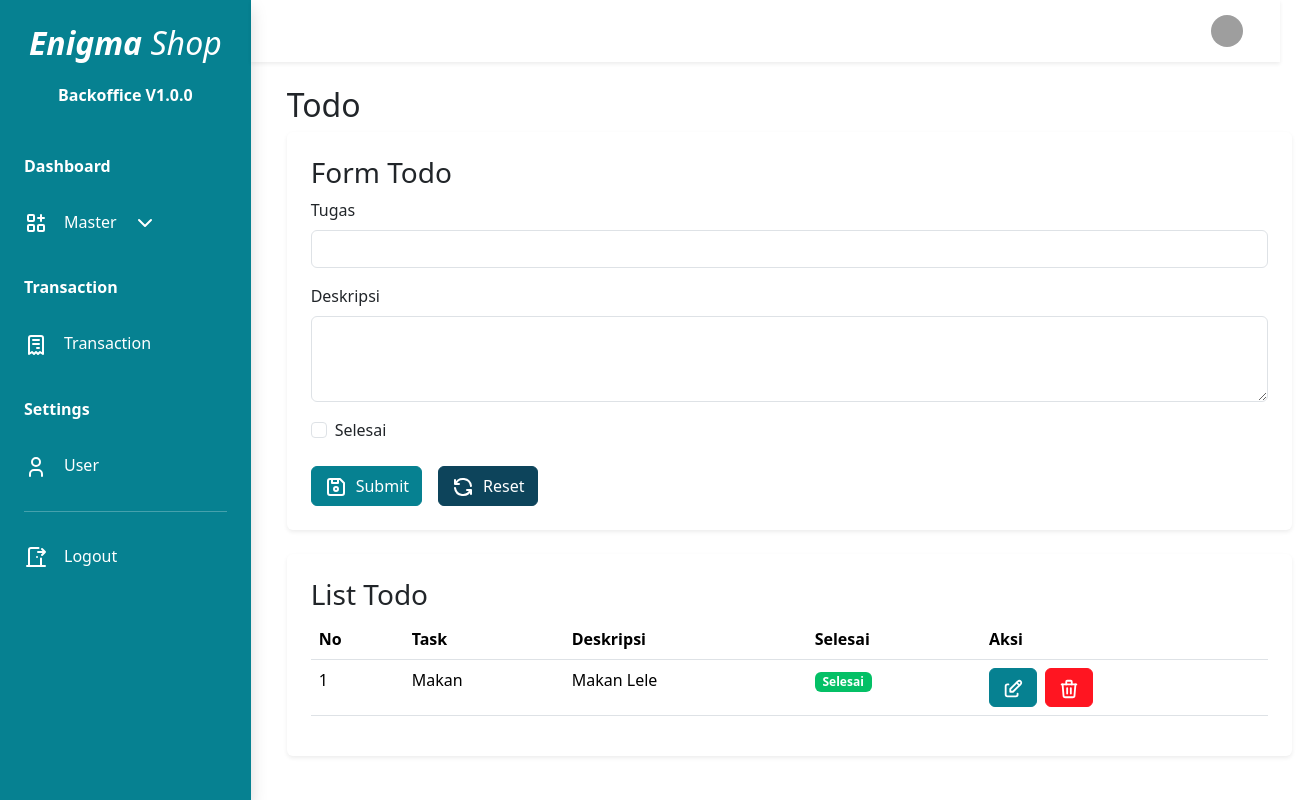
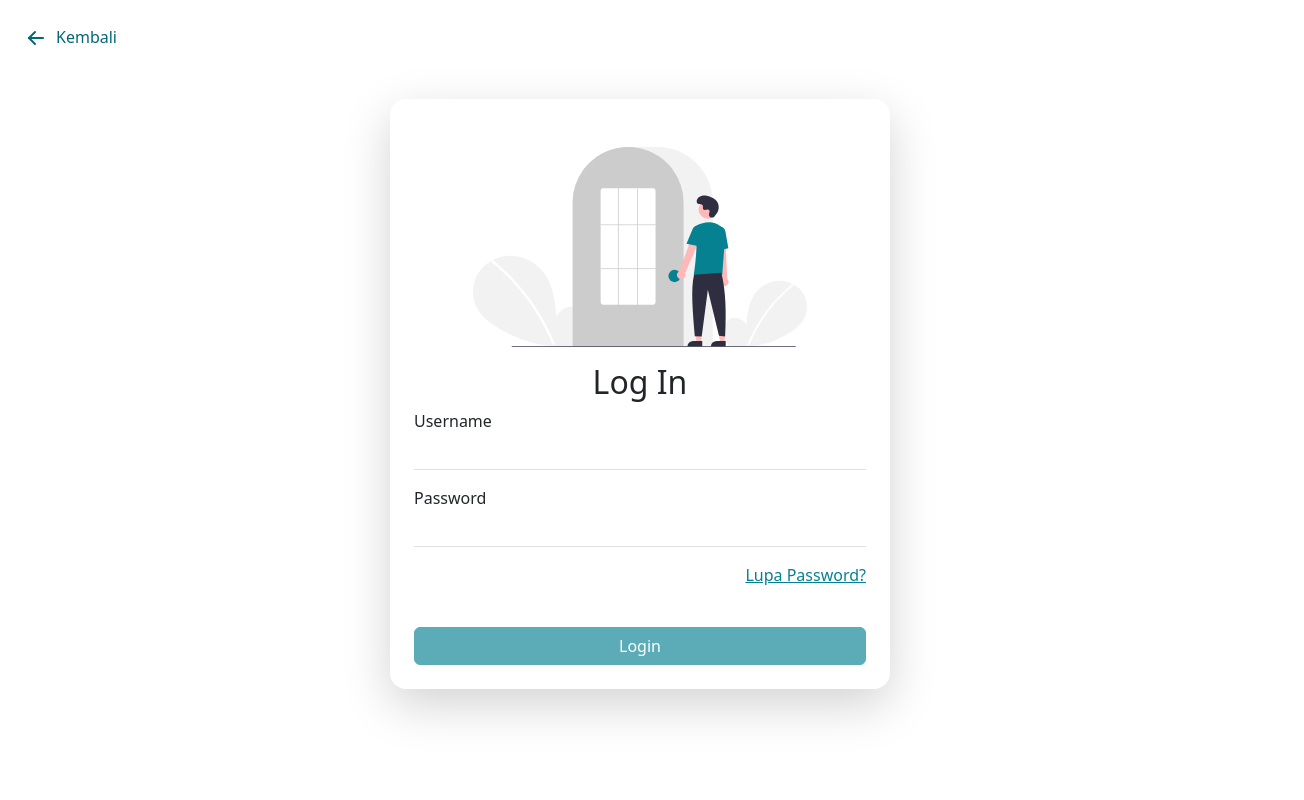
Before and after one commit to idazanggara/edu_enigma_shop, a React (Vite) app: page / in a window 1280 px wide. Shown: the whole page, 1304 px wide, since content can reach past the window. Built offline with nearby package versions, Linux system fonts and the light colour scheme; grey boxes are pictures that could not be loaded; a web font is replaced by a local one.

Commit message:
add withUIState

```diff
--- a/src/App.jsx
+++ b/src/App.jsx
@@ -1,12 +1,15 @@
 import React from "react";
 import Sidebar from "@shared/components/Sidebar/Sidebar";
 import Header from "@shared/components/Header/Header";
-// import Dashboard from "./pages/Dashboard/Dashboard";
-import Todo from "./pages/Todo/Todo";
+import Login from "@pages/Authentication/Login";
+import Dashboard from "@pages/Dashboard/Dashboard";
+import withUIState from "@shared/hoc/withUIState";
+import PropTypes from "prop-types";
 
 class App extends React.Component {
   state = {
-    page: <Todo />,
+    page: <Dashboard />,
+    isAuthenticated: false,
   };
 
   navigateTo = (component) => {
@@ -15,19 +18,46 @@ class App extends React.Component {
     });
   };
 
+  handleAuthentication = (status) => {
+    this.setState({
+      isAuthenticated: status,
+    });
+
+    if (status) {
+      this.props.showToast("Sukses login.");
+    } else {
+      this.props.showToast("Sukses logout.");
+    }
+  };
+
   render() {
+    const { page, isAuthenticated } = this.state;
+
     return (
       <>
-        <div className="d-flex">
-          <Sidebar navigateTo={this.navigateTo} />
-          <main className="w-100 flex-grow-1">
-            <Header />
-            {this.state.page}
-          </main>
-        </div>
+        {isAuthenticated ? (
+          <div className="d-flex">
+            <Sidebar
+              navigateTo={this.navigateTo}
+              handleAuthentication={this.handleAuthentication}
+            />
+            <main className="w-100 flex-grow-1">
+              <Header handleAuthentication={this.handleAuthentication} />
+              {page}
+            </main>
+          </div>
+        ) : (
+          <Login handleAuthentication={this.handleAuthentication} />
+        )}
       </>
     );
   }
 }
 
-export default App;
+App.propTypes = {
+  showToast: PropTypes.func,
+};
+
+const AppComponent = withUIState(App);
+
+export default AppComponent;
--- a/src/pages/Authentication/Login.jsx
+++ b/src/pages/Authentication/Login.jsx
@@ -1,8 +1,68 @@
+import { Component } from "react";
+import { IconArrowLeft } from "@tabler/icons-react";
 import login from "@/assets/images/login.svg";
-import { IconArrowLeft } from "@tabler/icons-react";
-import { Component } from "react";
+import PropTypes from "prop-types";
 
 class Login extends Component {
+  state = {
+    form: {
+      username: "",
+      password: "",
+    },
+    errors: {
+      username: "",
+      password: "",
+    },
+    isValid: false,
+  };
+
+  handleChange = (e) => {
+    const { name, value } = e.target;
+
+    let errors = { ...this.state.errors };
+
+    if (name === "username") {
+      errors.username = value.length === 0 ? "Username wajib di isi!" : "";
+    }
+
+    if (name === "password") {
+      errors.password = value.length === 0 ? "Password wajib di isi!" : "";
+    }
+
+    this.setState(
+      {
+        form: {
+          ...this.state.form,
+          [name]: value,
+        },
+        errors,
+      },
+      this.validateForm
+    );
+  };
+
+  validateForm = () => {
+    const { username, password } = this.state.form;
+    const { errors } = this.state;
+
+    const isValid =
+      username.trim() !== "" &&
+      password.trim() !== "" &&
+      Object.values(errors).every((error) => error === "");
+
+    this.setState({ isValid });
+  };
+
+  handleOnSubmit = (e) => {
+    e.preventDefault();
+    const { username, password } = this.state.form;
+    if (!this.state.isValid) return;
+
+    if (username === "admin" && password === "password") {
+      this.props.handleAuthentication(true);
+    }
+  };
+
   render() {
     return (
       <>
@@ -21,7 +81,7 @@ class Login extends Component {
           style={{ minHeight: "80vh" }}
         >
           <div className="shadow-lg rounded-4" style={{ width: 500 }}>
-            <form className="p-4">
+            <form onSubmit={this.handleOnSubmit} className="p-4">
               <div className="row mt-4 mb-3">
                 <div className="col text-center">
                   <img
@@ -34,27 +94,45 @@ class Login extends Component {
               </div>
               <h2 className="text-center">Log In</h2>
               <div className="mb-3">
-                <label htmlFor="email">Email</label>
+                <label htmlFor="username">Username</label>
                 <input
-                  type="email"
-                  name="email"
-                  id="email"
-                  className="form-control rounded-0 border-0 border-bottom"
+                  onChange={this.handleChange}
+                  type="text"
+                  name="username"
+                  id="username"
+                  className={`form-control rounded-0 border-0 border-bottom ${
+                    this.state.errors.username && "is-invalid"
+                  }`}
                 />
+                <div className="invalid-feedback">
+                  {this.state.errors.username}
+                </div>
               </div>
               <div className="mb-3">
                 <label htmlFor="password">Password</label>
                 <input
+                  onChange={this.handleChange}
                   type="password"
                   name="password"
                   id="password"
-                  className="form-control rounded-0 border-0 border-bottom"
+                  className={`form-control rounded-0 border-0 border-bottom ${
+                    this.state.errors.password && "is-invalid"
+                  }`}
                 />
+                <div className="invalid-feedback">
+                  {this.state.errors.password}
+                </div>
               </div>
               <div className="mb-3 text-end">
                 <a href="#">Lupa Password?</a>
               </div>
-              <button className="btn btn-primary mt-4 w-100">Login</button>
+              <button
+                disabled={!this.state.isValid}
+                type="submit"
+                className="btn btn-primary mt-4 w-100"
+              >
+                Login
+              </button>
             </form>
           </div>
         </div>
@@ -63,4 +141,8 @@ class Login extends Component {
   }
 }
 
+Login.propTypes = {
+  handleAuthentication: PropTypes.func,
+};
+
 export default Login;
--- a/src/shared/components/Header/Header.jsx
+++ b/src/shared/components/Header/Header.jsx
@@ -1,7 +1,13 @@
 import { Component } from "react";
-import { IconSettings2 } from "@tabler/icons-react";
+import { IconSettings2, IconDoorExit } from "@tabler/icons-react";
+import PropTypes from "prop-types";
 
 export default class Header extends Component {
+  handleLogout = () => {
+    if (!confirm("Apakah yakin ingin logout?")) return;
+    this.props.handleAuthentication(false);
+  };
+
   render() {
     return (
       <div className="d-flex justify-content-end shadow-sm px-4 py-2">
@@ -27,15 +33,31 @@ export default class Header extends Component {
           </li>
           <hr />
           <li>
-            <a className="dropdown-item" href="#">
+            <button className="dropdown-item" href="#">
               <i className="me-2">
                 <IconSettings2 size={16} />
               </i>
               Sunting Profil
-            </a>
+            </button>
+          </li>
+          <li>
+            <button
+              onClick={this.handleLogout}
+              className="dropdown-item"
+              href="#"
+            >
+              <i className="me-2">
+                <IconDoorExit size={16} />
+              </i>
+              Logout
+            </button>
           </li>
         </ul>
       </div>
     );
   }
 }
+
+Header.propTypes = {
+  handleAuthentication: PropTypes.func,
+};
--- a/src/shared/components/Sidebar/Sidebar.jsx
+++ b/src/shared/components/Sidebar/Sidebar.jsx
@@ -12,11 +12,15 @@ import {
   IconUsers,
 } from "@tabler/icons-react";
 import PropTypes from "prop-types";
-
 import Dashboard from "@pages/Dashboard/Dashboard";
 import Todo from "@pages/Todo/Todo";
 
 export default class Sidebar extends Component {
+  handleLogout = () => {
+    if (!confirm("Apakah yakin ingin logout?")) return;
+    this.props.handleAuthentication(false);
+  };
+
   render() {
     const { navigateTo } = this.props;
 
@@ -105,7 +109,10 @@ export default class Sidebar extends Component {
               <span>User</span>
             </li>
             <hr />
-            <li className="cursor-pointer text-white">
+            <li
+              onClick={this.handleLogout}
+              className="cursor-pointer text-white"
+            >
               <i className="me-3">
                 <IconDoorExit />
               </i>
@@ -120,4 +127,5 @@ export default class Sidebar extends Component {
 
 Sidebar.propTypes = {
   navigateTo: PropTypes.func,
+  handleAuthentication: PropTypes.func,
 };
--- /dev/null
+++ b/src/shared/components/Toast/Toast.jsx
@@ -0,0 +1,32 @@
+import PropTypes from "prop-types";
+
+function Toast({ message, color }) {
+  console.log("toast", message);
+  console.log("toast", color);
+
+  return (
+    <div
+      className={`position-absolute toast show top-25 end-0 me-4 mt-3 align-items-center text-bg-${color} text-white border-0`}
+      role="alert"
+      aria-live="assertive"
+      aria-atomic="true"
+    >
+      <div className="d-flex">
+        <div className="toast-body">{message}</div>
+        <button
+          type="button"
+          className="btn-close btn-close-white me-2 m-auto"
+          data-bs-dismiss="toast"
+          aria-label="Close"
+        ></button>
+      </div>
+    </div>
+  );
+}
+
+Toast.propTypes = {
+  message: PropTypes.string,
+  color: PropTypes.string,
+};
+
+export default Toast;
--- a/src/shared/hoc/withLoading.jsx
+++ b/src/shared/hoc/withUIState.jsx
@@ -1,9 +1,13 @@
 import { Component } from "react";
+import Toast from "@shared/components/Toast/Toast";
 
-export default function withLoading(WrappedComponent) {
+export default function withUIState(WrappedComponent) {
   return class HOC extends Component {
     state = {
       isLoading: false,
+      showToast: false,
+      toastMessage: "",
+      toastColor: "primary",
     };
 
     handleShowLoading = () => {
@@ -18,14 +22,35 @@ export default function withLoading(WrappedComponent) {
       });
     };
 
+    showToast = (message, color) => {
+      this.setState({
+        showToast: true,
+        toastMessage: message,
+        toastColor: color || this.state.toastColor,
+      });
+
+      setTimeout(() => {
+        this.setState({ showToast: false });
+      }, 4000);
+    };
+
     render() {
       return (
+        <>
+          {this.state.showToast && (
+            <Toast
+              message={this.state.toastMessage}
+              color={this.state.toastColor}
+            />
+          )}
           <WrappedComponent
             {...this.props}
+            showToast={this.showToast}
             isLoading={this.state.isLoading}
             showLoading={this.handleShowLoading}
             hideLoading={this.handleHideLoading}
           />
+        </>
       );
     }
   };
```
Also changed, not shown: src/pages/Authentication/Register.jsx (+36 -15 lines), src/pages/Todo/Todo.jsx (+6 -2 lines). Lines whose indentation alone changed are shown as unchanged.
